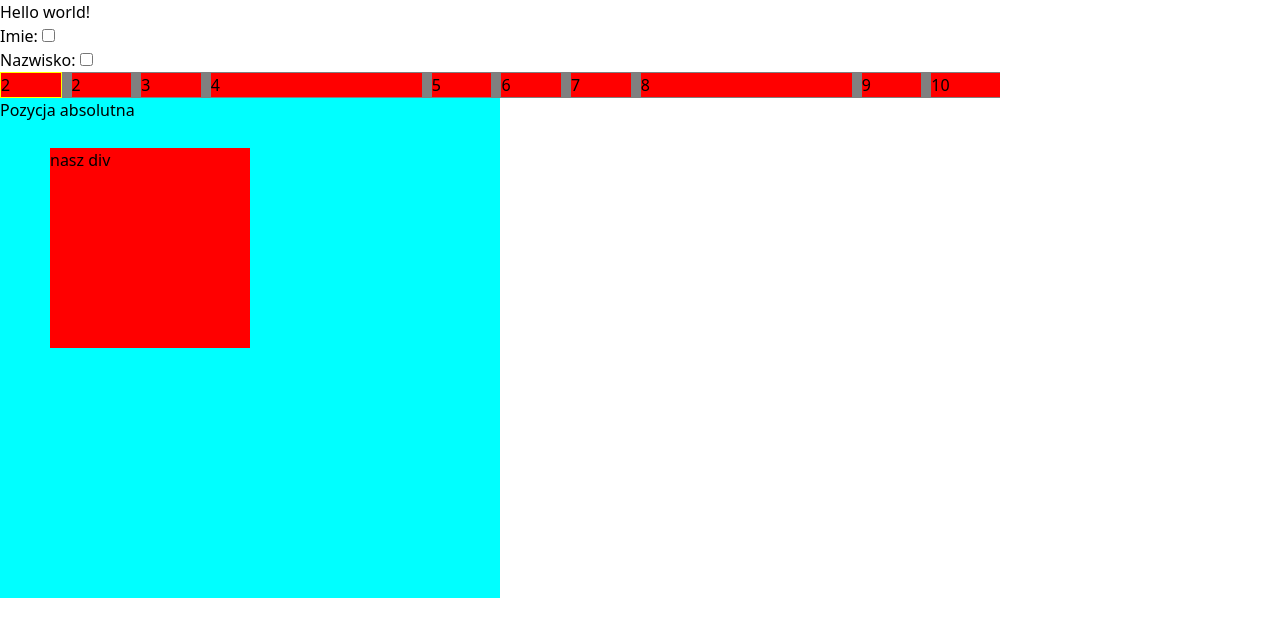
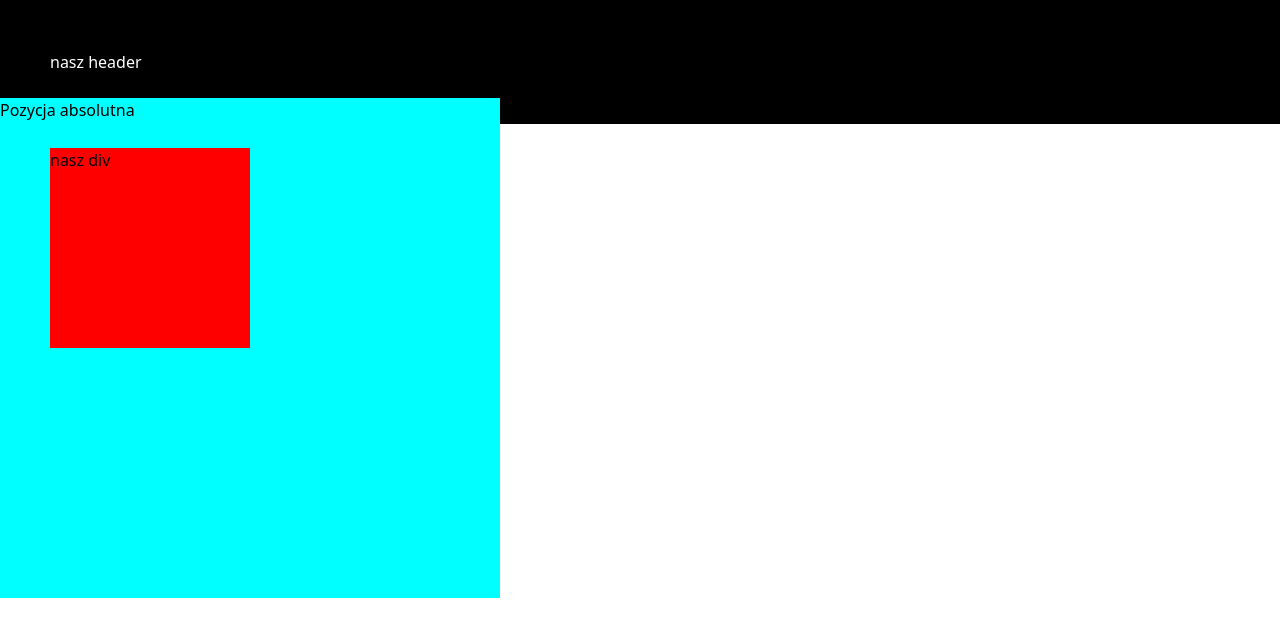
Before and after one commit to ypayel/ZDFRONpol32, a website built with Parcel: page index.html in a window 1280 px wide. Shown: the top 636 px of the page. Built offline with nearby package versions, Linux system fonts and the light colour scheme.

Commit message:
position fixed

```diff
--- a/index.html
+++ b/index.html
@@ -11,6 +11,9 @@
 </head>
 
 <body>
+  <header class="header-fixed">
+    nasz header
+  </header>
   <h1 class="text-3xl font-bold underline text-yellow-600">
     Hello world!
   </h1>
--- a/styles.scss
+++ b/styles.scss
@@ -46,3 +46,17 @@
   // transform: translate(50%, -50%);
   right: 50%;
 }
+
+body {
+  height: 3000px;
+}
+
+.header-fixed {
+  background: #000;
+  color: #fff;
+  padding: 50px;
+  position: fixed;
+  top: 0;
+  right: 0;
+  left: 0;
+}
```
